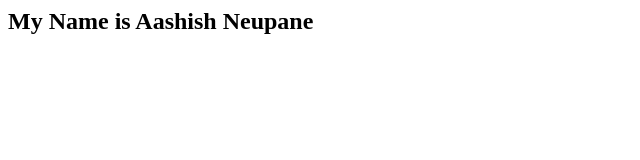
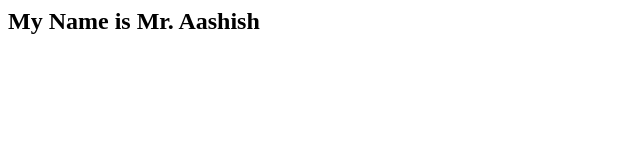
Before and after one commit to Aashishn45/lab9, a plain HTML site: page index.html in a window 1280 px wide. Shown: the whole page, without its empty margins (0-640 px from the left). Drawn offline with Linux system fonts and the light colour scheme.

Commit message:
Lab activity 4

```diff
--- a/index.html
+++ b/index.html
@@ -3,6 +3,6 @@
 <title> I am an HTML Application </title>
 </head>
 <body>
-<h2> My Name is Aashish Neupane </h2>
+<h2> My Name is Mr. Aashish </h2>
 </body>
 </html>
```
